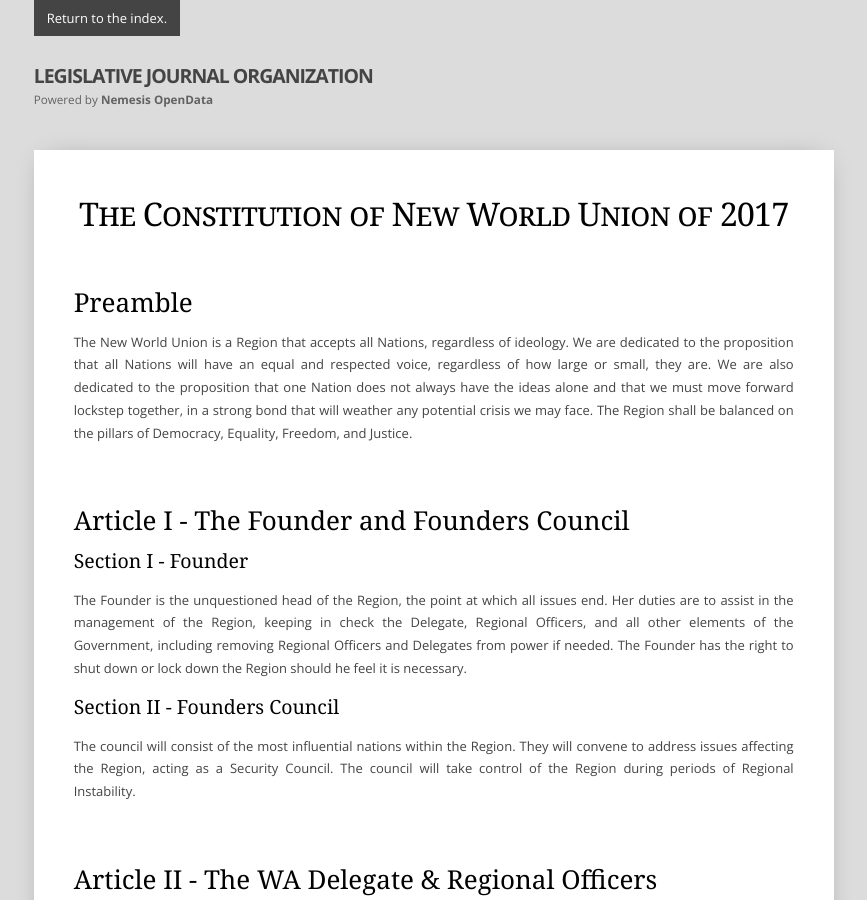
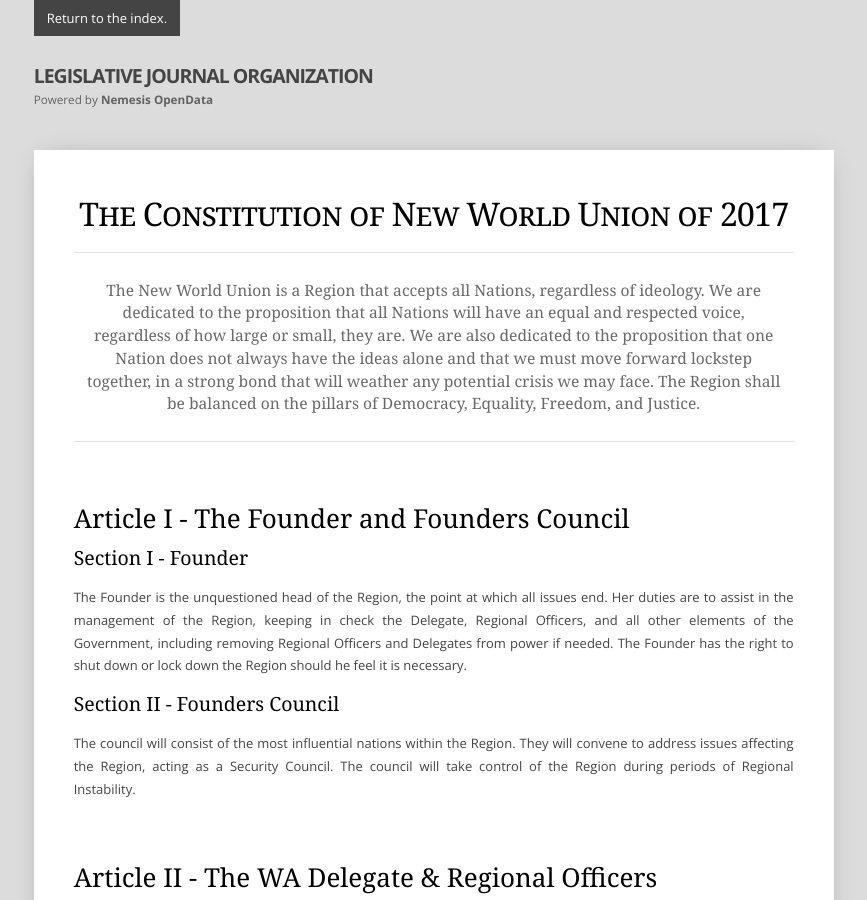
Before and after one commit to Werreales/legislative-journal, a Jekyll site: the page built from _bills/constitution/in-force/2017-09-01-the-constitution-of-new-world-union.md, in a window 1280 px wide and 900 px high. Shown: the whole window, without its empty margins (73-940 px from the left). Built offline with Jekyll 4.4.1, drawn with Linux system fonts in a browser that asks for light colours.

Commit message:
Update 2017-09-01-the-constitution-of-new-world-union.md
- changed the preamble to a YAML descriptor field

```diff
--- a/_bills/constitution/in-force/2017-09-01-the-constitution-of-new-world-union.md
+++ b/_bills/constitution/in-force/2017-09-01-the-constitution-of-new-world-union.md
@@ -1,10 +1,7 @@
 ---
 title: The Constitution of New World Union of 2017
+desc: The New World Union is a Region that accepts all Nations, regardless of ideology. We are dedicated to the proposition that all Nations will have an equal and respected voice, regardless of how large or small, they are. We are also dedicated to the proposition that one Nation does not always have the ideas alone and that we must move forward lockstep together, in a strong bond that will weather any potential crisis we may face. The Region shall be balanced on the pillars of Democracy, Equality, Freedom, and Justice.
 ---
-
-# Preamble
-
-The New World Union is a Region that accepts all Nations, regardless of ideology. We are dedicated to the proposition that all Nations will have an equal and respected voice, regardless of how large or small, they are. We are also dedicated to the proposition that one Nation does not always have the ideas alone and that we must move forward lockstep together, in a strong bond that will weather any potential crisis we may face. The Region shall be balanced on the pillars of Democracy, Equality, Freedom, and Justice.
 
 # Article I - The Founder and Founders Council
 
```
